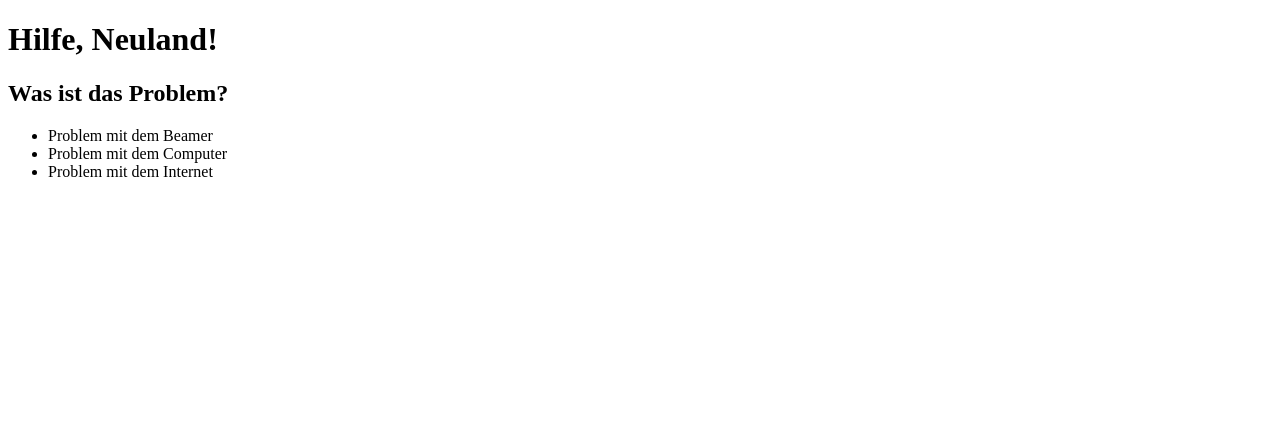
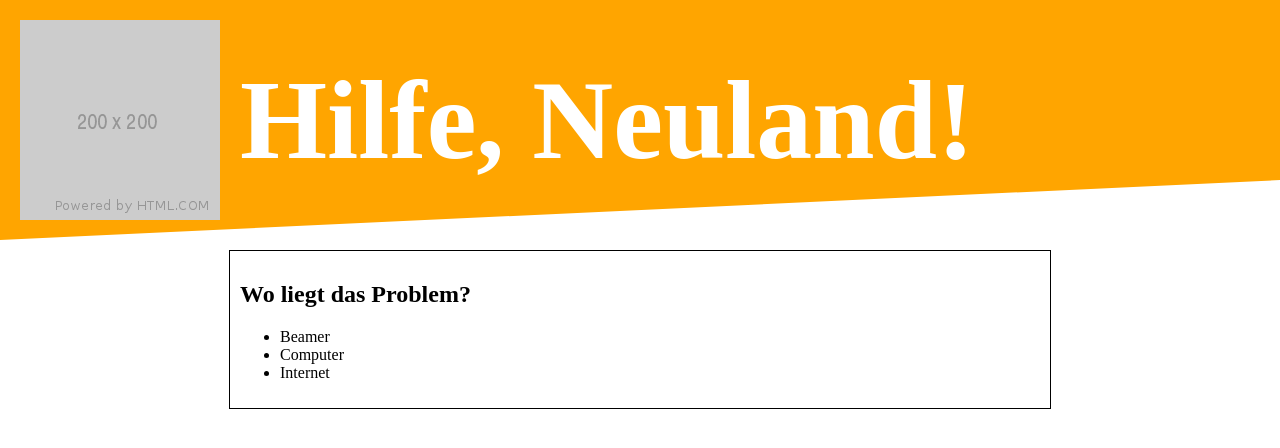
Before and after one commit to Jugendhackt/Hilfe-Neuland-Frontend, a plain HTML site: page index.html in a window 1280 px wide. Drawn offline with Linux system fonts and the light colour scheme.

Commit message:
Gestylet

```diff
--- a/css/style.css
+++ b/css/style.css
@@ -0,0 +1,42 @@
+body {
+    margin: 0;
+    padding: 0;
+    width: 100vw;
+}
+
+header {
+    display: flex;
+    align-items: center;
+    justify-content: center;
+    background-color: orange;
+    clip-path: polygon(0 0, 100% 0, 100% 75%, 0% 100%);
+}
+
+header img {
+    padding: 20px;
+    margin-right: auto;
+    max-width: 35%;
+}
+
+header h1 {
+    margin: 0;
+    color: white;
+    display: inline-block;
+    flex: 1;
+    font-size: 7em;
+}
+
+main {
+    padding: 10px;
+    display: flex;
+    align-items: center;
+    justify-content: center;
+    max-width: 100vw;
+}
+
+main div {
+    width: 50em;
+    max-width: 100%;
+    border: 1px solid;
+    padding: 10px;
+}
--- a/index.html
+++ b/index.html
@@ -9,15 +9,16 @@
 
 <body>
     <header>
+        <img src="img/header-img.png" alt="raute" />
         <h1>Hilfe, Neuland!</h1>
     </header>
     <main>
         <div>
-            <h2>Was ist das Problem?</h2>
+            <h2>Wo liegt das Problem?</h2>
             <ul>
-                <li>Problem mit dem Beamer</li>
-                <li>Problem mit dem Computer</li>
-                <li>Problem mit dem Internet</li>
+                <li>Beamer</li>
+                <li>Computer</li>
+                <li>Internet</li>
             </ul>
         </div>
     </main>
```
Also changed, not shown: img/header-img.png (added).
